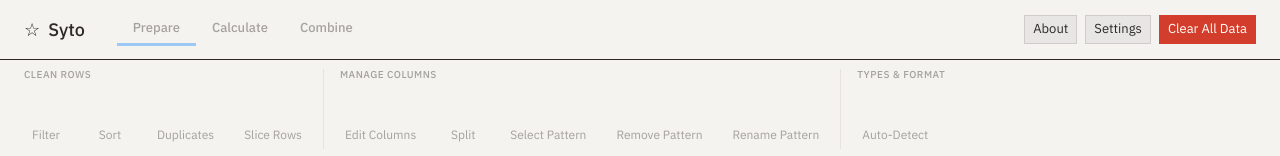
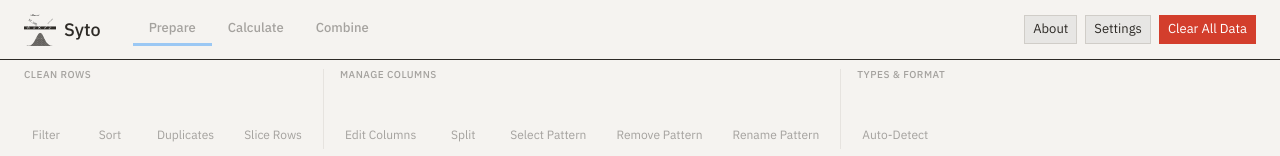
Before and after one commit to olehomelchenko/chumak, a Preact app: page / in a window 1280 px wide. Shown: the top 156 px of the page. Built offline with nearby package versions, Linux system fonts and the light colour scheme; some icons are missing; a web font is replaced by a local one; what jsep would draw is missing.

Commit message:
fix: new icon

```diff
--- a/index.html
+++ b/index.html
@@ -6,7 +6,7 @@
     <title>Syto — Data Wrangling in the Browser</title>
     <link rel="stylesheet" href="https://unpkg.com/normalize.css@8/normalize.css" />
     <link rel="stylesheet" href="styles/index.css" />
-    <link rel="icon" type="image/svg+xml" href="favicon.svg" />
+    <link rel="icon" type="image/svg+xml" href="/syto/logo.svg" />
 
     <!-- Fonts -->
     <link rel="preconnect" href="https://fonts.googleapis.com" />
--- a/src/app/components/AppHeader.module.css
+++ b/src/app/components/AppHeader.module.css
@@ -22,9 +22,10 @@
   gap: var(--space-sm);
 }
 
-.logoIcon {
-  font-size: var(--font-size-xl);
-  color: var(--color-midnight-blue);
+.logoImage {
+  height: 32px;
+  width: auto;
+  display: block;
 }
 
 .logoText {
--- a/src/app/components/AppHeader.tsx
+++ b/src/app/components/AppHeader.tsx
@@ -32,7 +32,7 @@ export function AppHeader({ onOpenDialog, onClearAllData }: AppHeaderProps) {
       <div class={styles.content}>
         {/* Logo */}
         <div class={styles.logo}>
-          <span class={styles.logoIcon}>☆</span>
+          <img src={`${import.meta.env.BASE_URL}logo.svg`} alt="Syto" class={styles.logoImage} />
           <span class={styles.logoText}>Syto</span>
         </div>
 
```
Also changed, not shown: public/favicon.svg (deleted), public/logo.svg (added).
